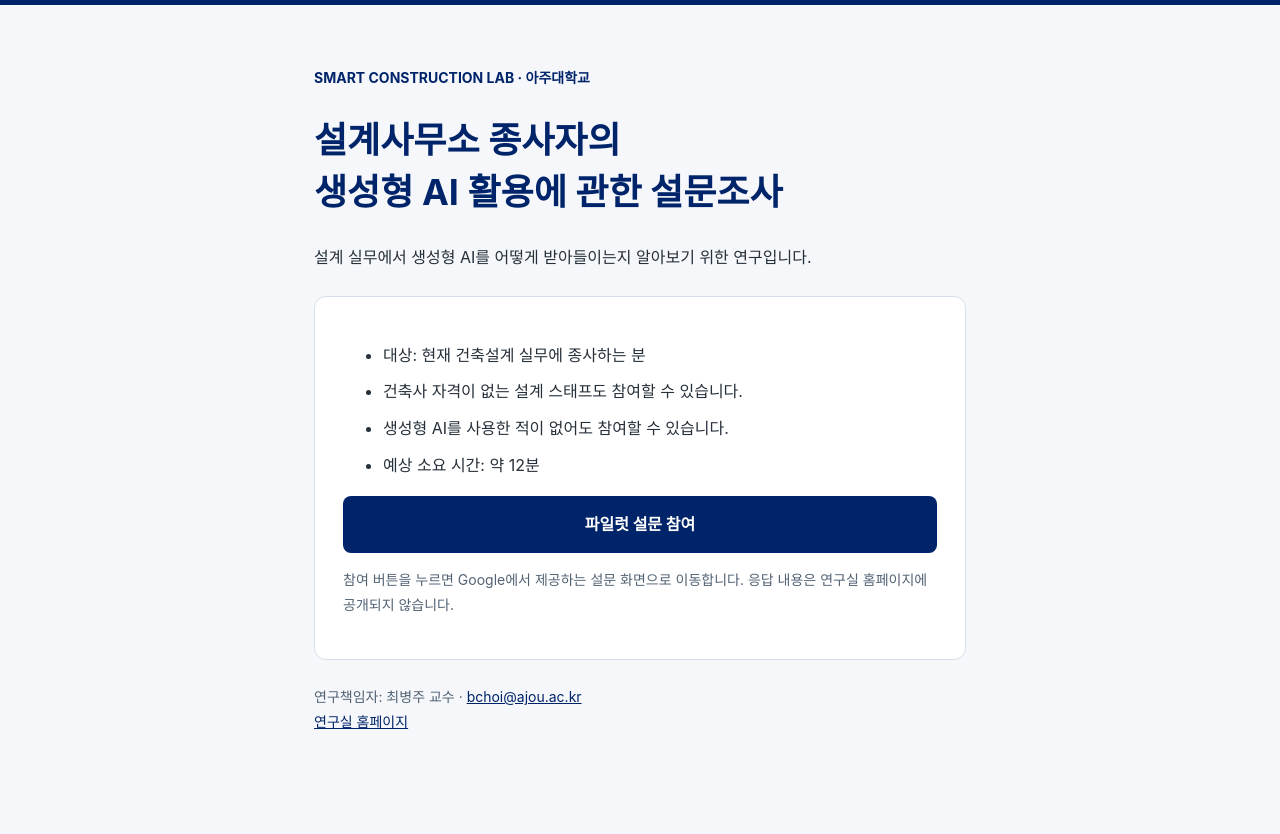
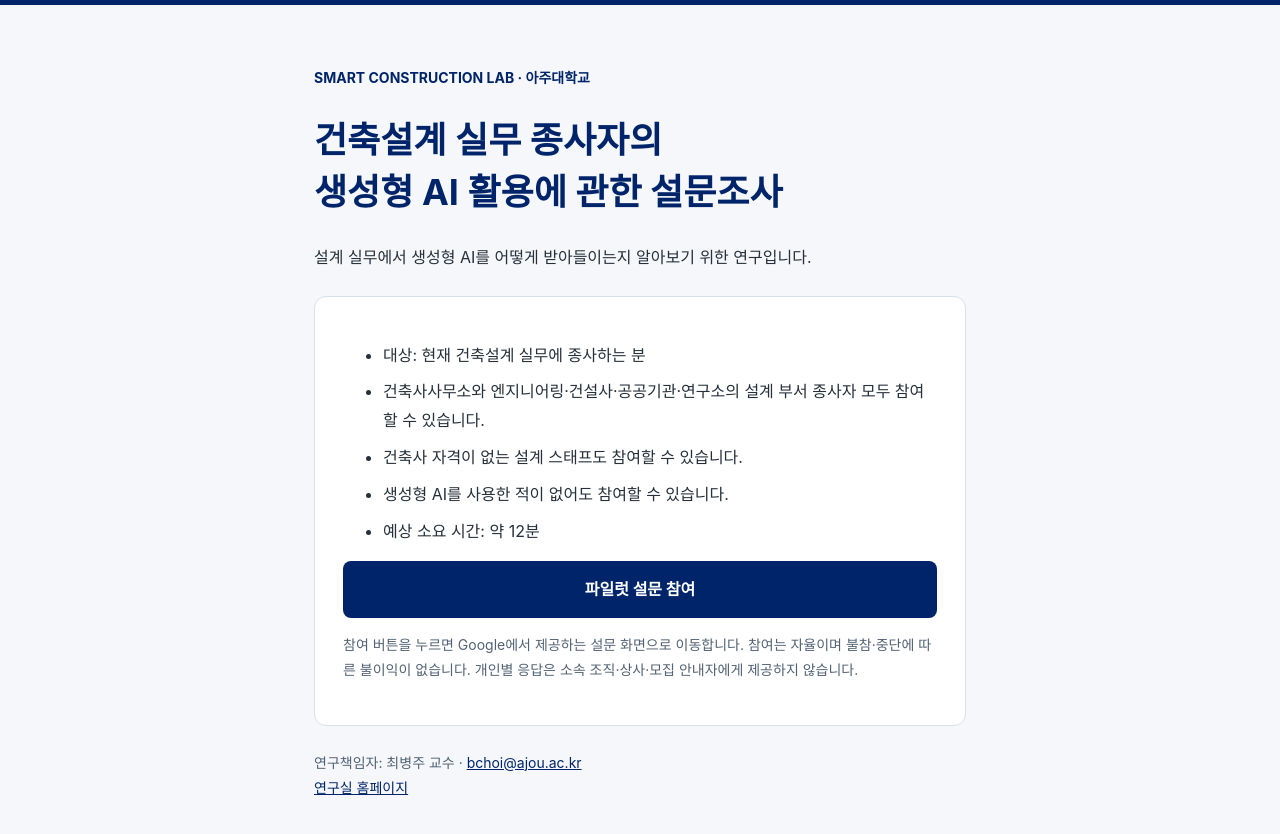
Before and after one commit to Ajou-Smart-Construction-Lab/ajou-smart-construction-lab.github.io, a Jekyll site: the page built from survey/genai.html, in a window 1280 px wide. Shown: the top 834 px of the page. Built offline with Jekyll 4.4.1, drawn with Linux system fonts in a browser that asks for light colours.

Commit message:
Update pilot survey guidance and recruitment channels

```diff
--- a/survey/genai.html
+++ b/survey/genai.html
@@ -9,7 +9,7 @@ permalink: /survey/genai/
 <meta name="viewport" content="width=device-width, initial-scale=1">
 <meta name="robots" content="noindex,nofollow">
 <meta name="referrer" content="no-referrer">
-<meta property="og:title" content="설계사무소 종사자의 생성형 AI 활용 설문">
+<meta property="og:title" content="건축설계 실무 종사자의 생성형 AI 활용 설문">
 <meta property="og:description" content="아주대학교 Smart Construction Lab · 설계 실무 종사자 대상 · 약 12분">
 <title>생성형 AI 활용 설문 — Smart Construction Lab</title>
 <style>
@@ -19,13 +19,13 @@ permalink: /survey/genai/
 <body>
 <main>
 <p class="brand">SMART CONSTRUCTION LAB · 아주대학교</p>
-<h1>설계사무소 종사자의<br>생성형 AI 활용에 관한 설문조사</h1>
+<h1>건축설계 실무 종사자의<br>생성형 AI 활용에 관한 설문조사</h1>
 <p>설계 실무에서 생성형 AI를 어떻게 받아들이는지 알아보기 위한 연구입니다.</p>
 <section class="card">
-<ul><li>대상: 현재 건축설계 실무에 종사하는 분</li><li>건축사 자격이 없는 설계 스태프도 참여할 수 있습니다.</li><li>생성형 AI를 사용한 적이 없어도 참여할 수 있습니다.</li><li>예상 소요 시간: 약 12분</li></ul>
+<ul><li>대상: 현재 건축설계 실무에 종사하는 분</li><li>건축사사무소와 엔지니어링·건설사·공공기관·연구소의 설계 부서 종사자 모두 참여할 수 있습니다.</li><li>건축사 자격이 없는 설계 스태프도 참여할 수 있습니다.</li><li>생성형 AI를 사용한 적이 없어도 참여할 수 있습니다.</li><li>예상 소요 시간: 약 12분</li></ul>
 <p id="preparing">현재 설문 연결을 준비 중입니다.</p>
 <a id="participate" class="button" hidden>파일럿 설문 참여</a>
-<p class="small">참여 버튼을 누르면 Google에서 제공하는 설문 화면으로 이동합니다. 응답 내용은 연구실 홈페이지에 공개되지 않습니다.</p>
+<p class="small">참여 버튼을 누르면 Google에서 제공하는 설문 화면으로 이동합니다. 참여는 자율이며 불참·중단에 따른 불이익이 없습니다. 개인별 응답은 소속 조직·상사·모집 안내자에게 제공하지 않습니다.</p>
 </section>
 <p class="small">연구책임자: 최병주 교수 · <a href="mailto:bchoi@ajou.ac.kr">bchoi@ajou.ac.kr</a><br><a href="https://www.smartconstructionlab.com/">연구실 홈페이지</a></p>
 </main>
```
Also changed, not shown: other parts of survey/genai.html (+1 -1 lines).
